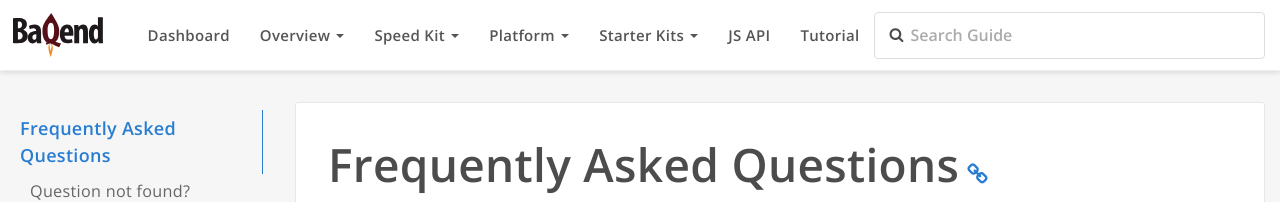
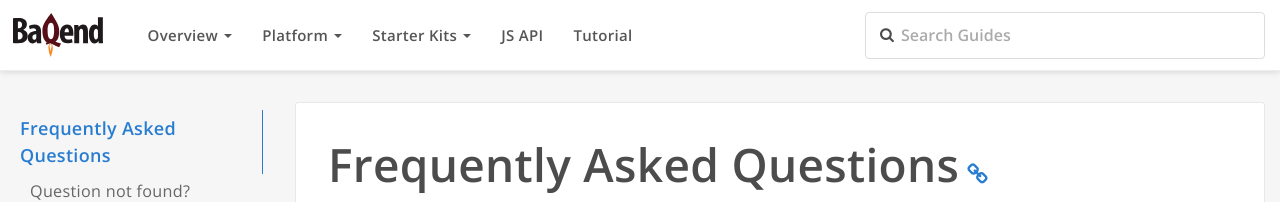
Before and after one commit to Baqend/guide, an MkDocs documentation site: the page built from src/topics/faq/index.md, in a window 1280 px wide. Shown: the top 202 px of the page. Built offline with MkDocs 1.6.1, drawn with Linux system fonts in a browser that asks for light colours; comment, search, counter and statistics services are not loaded; old or Windows-style settings are respelled for this version of MkDocs.

Commit message:
Updated menu in such a way that Speed Kit and platform can be navigated with more ease (and at all) through the menu at the top.

```diff
--- a/theme/nav.html
+++ b/theme/nav.html
@@ -12,7 +12,7 @@
             </button>
 
             <!-- Main title -->
-            <a class="navbar-brand" href="https://www.baqend.com"><img style="margin:0;" src="{{ base_url }}/img/baqend_logo.svg"></a>
+            <a class="navbar-brand" href="{{ base_url }}"><img style="margin:0;" src="{{ base_url }}/img/baqend_logo.svg"></a>
         </div>
 
         <!-- Expanded navigation -->
@@ -20,7 +20,7 @@
             <!-- Search -->
             <form class="navbar-right form-inline search-form">
                 <div class="form-group search-form-group">
-                    <input type="search" class="form-control search-input" id="search-query" placeholder="Search Guide" name="q" autocomplete="off">
+                    <input type="search" class="form-control search-input" id="search-query" placeholder="Search Guides" name="q" autocomplete="off">
                     <div id="search-results" class="search-results">
                         <p class="search-no-results">Please enter a search query ...</p>
                     </div>
@@ -30,14 +30,8 @@
 
             <!-- Main navigation -->
             <ul class="nav navbar-nav">
-                <li>
-                    <a href="http://dashboard.baqend.com/" class="hidden-sm hidden-xs">
-                        <span class="hidden-lg"> <i class="fa fa-rocket"></i> </span>
-                        <span class="visible-lg-inline">  Dashboard</span>
-                    </a>
-                </li>
             {% for nav_item in nav %}
-                {% if nav_item.title != "hidden" %}
+                {% if nav_item.title != "hidden" and (('/topics/speed-kit' in page.canonical_url and nav_item.title != "Starter Kits" and nav_item.title != "Platform" ) or ('/topics/speed-kit' not in page.canonical_url and nav_item.title != "Speed Kit" ) or ('/topics/' not in page.canonical_url and nav_item.title == "Speed Kit" )) %}
                     {% if nav_item.children %}
                         <li class="dropdown{% if nav_item.active %} active{% endif %}">
                             <a href="#" class="dropdown-toggle" data-toggle="dropdown">{{ nav_item.title }} <b class="caret"></b></a>
@@ -56,12 +50,14 @@
                     {% endif %}
                 {% endif %}
             {% endfor %}
+            {% if '/topics/speed-kit' not in page.canonical_url %}
                 <li>
                     <a href="https://www.baqend.com/js-sdk/latest/baqend.html"><span class="hidden-sm hidden-xs">JS</span> API</a>
                 </li>
                 <li>
                     <a href="https://www.baqend.com/tutorial.html">Tutorial</a>
                 </li>
+            {% endif %}
             </ul>
         </div>
     </div>
```
